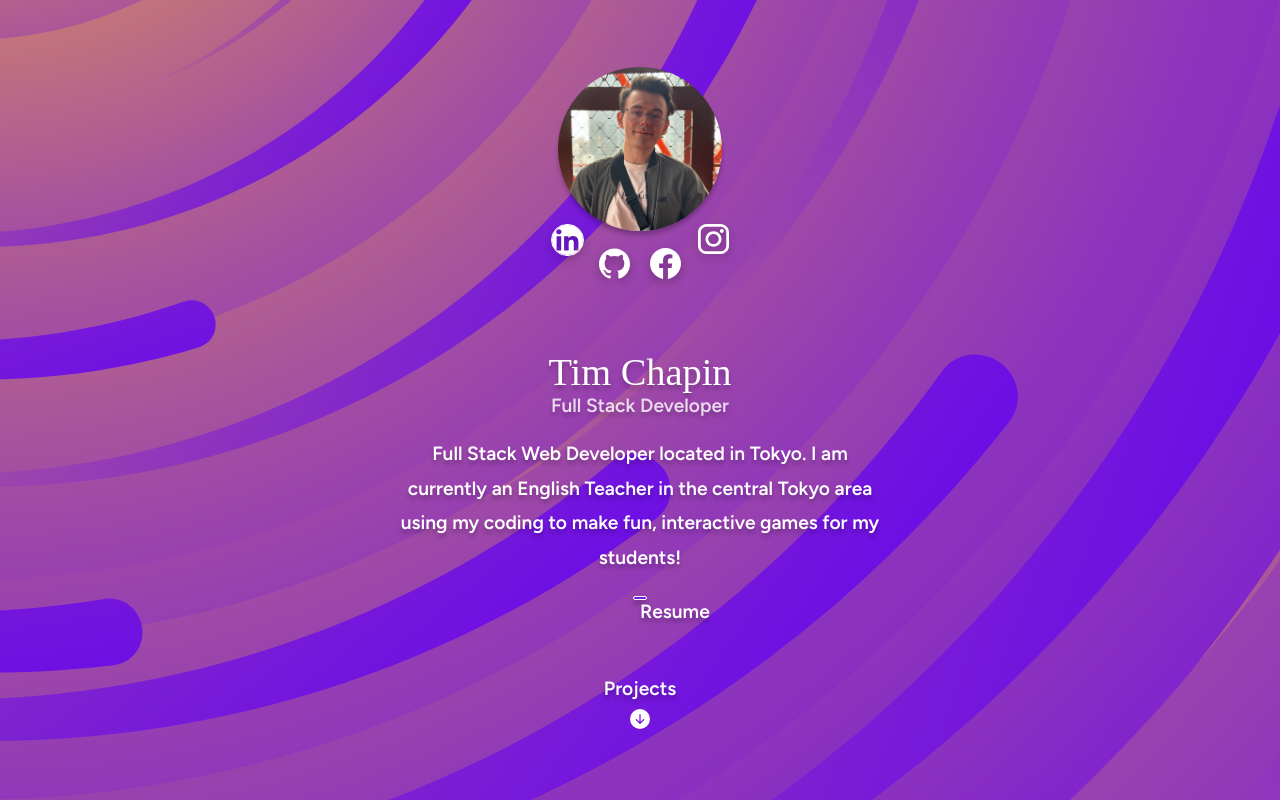
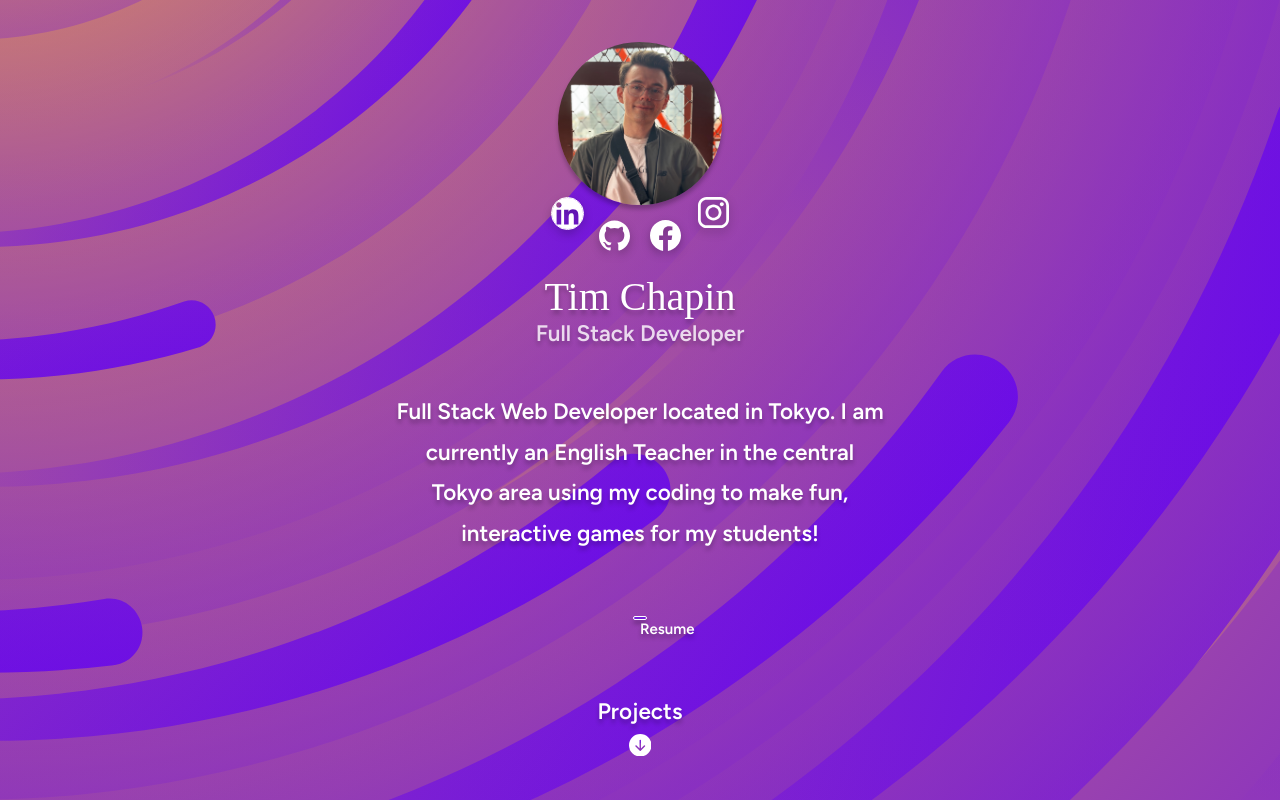
Before and after one commit to timchapin96/my-portfolio, a React (Create React App) app: page / in a window 1280 px wide. Shown: the top 800 px of the page. Built offline with nearby package versions, Linux system fonts and the light colour scheme; a web font is replaced by a local one.

Commit message:
Added rem font scaling table

```diff
--- a/src/App/AboutMe.js
+++ b/src/App/AboutMe.js
@@ -8,12 +8,13 @@ import { AiOutlineDownload } from "react-icons/ai";
 function AboutMe() {
   const projectsDiv = document.getElementsByClassName("projects-container")
   const handleClick = () => {
-    projectsDiv[0].scrollIntoView({behavior: 'smooth'});
+    projectsDiv[0].scrollIntoView({ behavior: 'smooth' });
   }
 
   return (
     <div className="about-me-card">
       <div className="profile">
+        <div className="profile-main">
           <div className="img-header">
             <div className="profile-img">
               <img src="/assets/profile.jpeg" alt="Timothy Chapin" />
@@ -25,8 +26,6 @@ function AboutMe() {
               <a target="_blank" rel="noopener noreferrer" href="https://www.instagram.com/timchap96/"><img id="instagram" src="/assets/instagram-logo.svg" alt="instagram link"></img></a>
             </div>
           </div>
-
-        <div className="main-body">
           <div className="profile-body">
             <div className="profile-info">
               <h1>Tim Chapin</h1>
@@ -38,19 +37,19 @@ function AboutMe() {
               </p>
             </div>
           </div>
+        </div>
         <div className="profile-footer">
           <div className="resume">
-              <a href= { MyResume } download="TimChapinResume" alt="Tim's Resume" target= "_blank" rel="noreferrer">
+            <a href={MyResume} download="TimChapinResume" alt="Tim's Resume" target="_blank" rel="noreferrer">
               <button>
                 <p className="resume-text">Resume</p>
-                  <div className="download-svg"><AiOutlineDownload/></div>
+                <div className="download-svg"><AiOutlineDownload /></div>
               </button>
             </a>
           </div>
           <div className="projects-button">
             <p><b>Projects</b></p>
-              <div className="down-arrow" onClick = {handleClick}><BsFillArrowDownCircleFill /></div>
-            </div>
+            <div className="down-arrow" onClick={handleClick}><BsFillArrowDownCircleFill /></div>
           </div>
         </div>
       </div>
--- a/src/stylesheets/about_me.scss
+++ b/src/stylesheets/about_me.scss
@@ -10,7 +10,8 @@
 
 .about-me-card {
   width: 80%;
-  height: 100vh;
+  height: 100%;
+  padding: 2rem;
   display: flex;
   align-items: center;
   justify-content: space-evenly;
@@ -28,32 +29,35 @@
     flex-direction: column;
   }
 
-  .main-body {
-    padding-top: 15px;
+  .profile-main {
     display: flex;
     flex-direction: column;
-    justify-content: space-around;
+    justify-content: space-evenly;
     align-items: center;
+  }
+
+  .profile-info {
+    padding-top: 2rem;
   }
 
   h1 {
     margin: none;
     color: white;
-    font-size: 100%;
+    font-size: var(--font-size-800);
     font-weight: 400;
     text-shadow: 0 4px 4px rgba(0, 0, 0, 0.25);
   }
 
   h3 {
     color: white;
-    font-size: 75%;
+    font-size: var(--font-size-100);
     opacity: 0.8;
     text-shadow: 0 4px 4px rgba(0, 0, 0, 0.25);
     font-family: 'Figtree', sans-serif;
   }
 
   p {
-    font-size: 75%;
+    font-size: var(--font-size-100);
     color: white;
     font-weight: 600;
     font-family: 'Figtree', sans-serif;
@@ -61,15 +65,14 @@
     line-height: 150%;
   }
 
-  .resume {
+  .resume,
+  .resume a button {
     width: 20vh;
-    height: 7vh;
+    height: 8vh;
 
     button {
       border: solid 1px white;
-      width: 20vh;
-      height: 7vh;
-      font-size: 85%;
+      font-size: var(--font-size-500);
       background-color: rgb(118, 28, 220);
       color: white;
       border-radius: 50px;
@@ -78,11 +81,12 @@
       .resume-text {
         display: block;
         transition: 0.3s;
+        font-size: var(--font-size-100);
       }
 
       .download-svg {
         display: block;
-        font-size: 2vh;
+        font-size: var(--font-size-100);
       }
     }
   }
@@ -168,6 +172,16 @@
   svg {
     color: white;
   }
+
+  .down-arrow:hover {
+    cursor: pointer;
+  }
+
+  .down-arrow {
+    svg {
+      font-size: var(--font-size-100);
+    }
+  }
 }
 
 
@@ -180,27 +194,40 @@
 
 @media screen and (min-width: 600px) and (orientation: landscape) {
   .about-me-card {
+    padding: 0;
+    .profile {
+      height: 100vh;
+    }
+
     h1 {
-      font-size: 3vw;
+      font-size: var(--font-size-900);
     }
 
     h3 {
-      font-size: 1.5vw;
+      font-size: var(--font-size-400);
     }
 
     p {
-      font-size: 1.5vw;
+      font-size: var(--font-size-400);
     }
+
+    // //Not following rules of specificity for some reason. Ask later.
+    // .resume,
+    // .resume a button {
+    //   min-width: 100px;
+    //   min-height: 20px;
+    // }
 
     .resume {
       width: 15vw;
       height: 5vw;
 
       button {
-        border-radius: 250px;
+        border-radius: 4rem;
         width: 15vw;
         height: 5vw;
         transition: ease-in-out 0.3s;
+
         .download-svg {
           display: none;
         }
@@ -212,7 +239,7 @@
       button {
         text-align: center;
         width: 8vw;
-        border-radius: 50px;
+        border-radius: 1rem;
         cursor: pointer;
         transition: ease-in-out 0.3s;
 
@@ -222,23 +249,26 @@
 
         .download-svg {
           display: block;
-          font-size: 2vw;
+          font-size: var(--font-size-600);
         }
       }
     }
   }
 
   .projects-button {
-    padding-top: 15px;
+    padding-top: 1.5rem;
 
     p {
       padding: none;
+    }
+
+    .down-arrow svg {
+      font-size: var(--font-size-400);
     }
   }
 
   .img-header {
     width: 25%;
-    height: 25%;
 
     .profile-img {
       padding-bottom: 1vw;
@@ -248,20 +278,12 @@
       img {
         width: 2.5vw;
       }
-
-      // #linkedin {
-      //   top: -10% !important;
-      // }
-
-      // #instagram {
-      //   top: -10% !important;
-      // }
     }
   }
 
   .summary {
     p {
-      padding: 2.5% 20% 2.5% 20%;
+      padding: 5.5% 20% 2.5% 20%;
     }
   }
 }
--- a/src/stylesheets/index.scss
+++ b/src/stylesheets/index.scss
@@ -11,6 +11,19 @@
 @import "./projects.scss";
 @import url('https://fonts.googleapis.com/css2?family=Kosugi+Maru&family=League+Gothic&family=Markazi+Text:wght@400;500;700&family=Montagu+Slab:opsz,wght@16..144,200;16..144,300;16..144,400;16..144,500&family=Zen+Kaku+Gothic+Antique:wght@300;400;500&display=swap');
 @import url('https://fonts.googleapis.com/css2?family=Figtree:ital,wght@0,300;0,400;0,500;0,600;1,300;1,400;1,500&family=Kosugi+Maru&family=League+Gothic&family=Markazi+Text:wght@400;500;700&family=Montagu+Slab:opsz,wght@16..144,200;16..144,300;16..144,400;16..144,500&family=Zen+Kaku+Gothic+Antique:wght@300;400;500&display=swap');
+
+html {
+  font-size: 62.5%;
+  --font-size-100: 1.5rem;
+  --font-size-200: 1.75rem;
+  --font-size-300: 2rem;
+  --font-size-400: 2.25rem;
+  --font-size-500: 2.5rem;
+  --font-size-600: 2.75rem;
+  --font-size-700: 3rem;
+  --font-size-800: 3.25rem;
+  --font-size-900: 4rem;
+}
 
 body {
   margin: 0;
@@ -28,8 +41,10 @@ body::-webkit-scrollbar {
 }
 
 body {
-  -ms-overflow-style: none;  /* IE and Edge */
-  scrollbar-width: none;  /* Firefox */
+  -ms-overflow-style: none;
+  /* IE and Edge */
+  scrollbar-width: none;
+  /* Firefox */
 }
 
 p,
--- a/src/stylesheets/projects.scss
+++ b/src/stylesheets/projects.scss
@@ -67,16 +67,6 @@
   }
 }
 
-.down-arrow:hover {
-  cursor: pointer;
-}
-.down-arrow {
-  svg {
-    width: 20px;
-    height: 20px;
-  }
-}
-
 
 //Desktop version
 @media screen and (min-width: 600px) {
```
Lines whose indentation alone changed are shown as unchanged.
